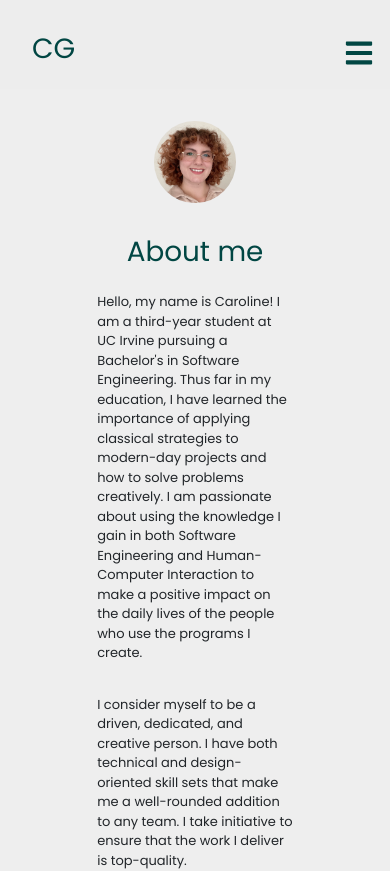
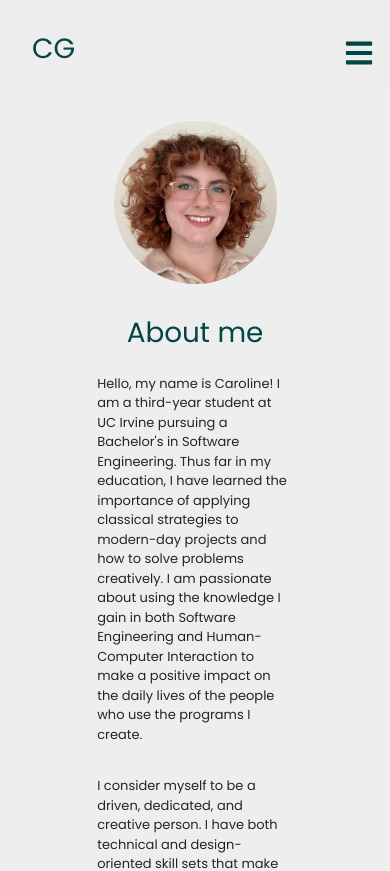
Before and after one commit to carolineguzylak/react_portfolio_site, a React (Create React App) app: page /about in a window 390 px wide. Shown: the top 871 px of the page. Built offline with nearby package versions, Linux system fonts and the light colour scheme.

Commit message:
fixed about page mobile configs

```diff
--- a/src/styles/About.module.css
+++ b/src/styles/About.module.css
@@ -43,3 +43,11 @@
     width: 1rem;
     margin-left: -1em;
 }
+
+
+@media screen and (max-width: 500px) {
+    .profilePic {
+        width:50%;
+        border-radius:50%;
+    }
+}
```
